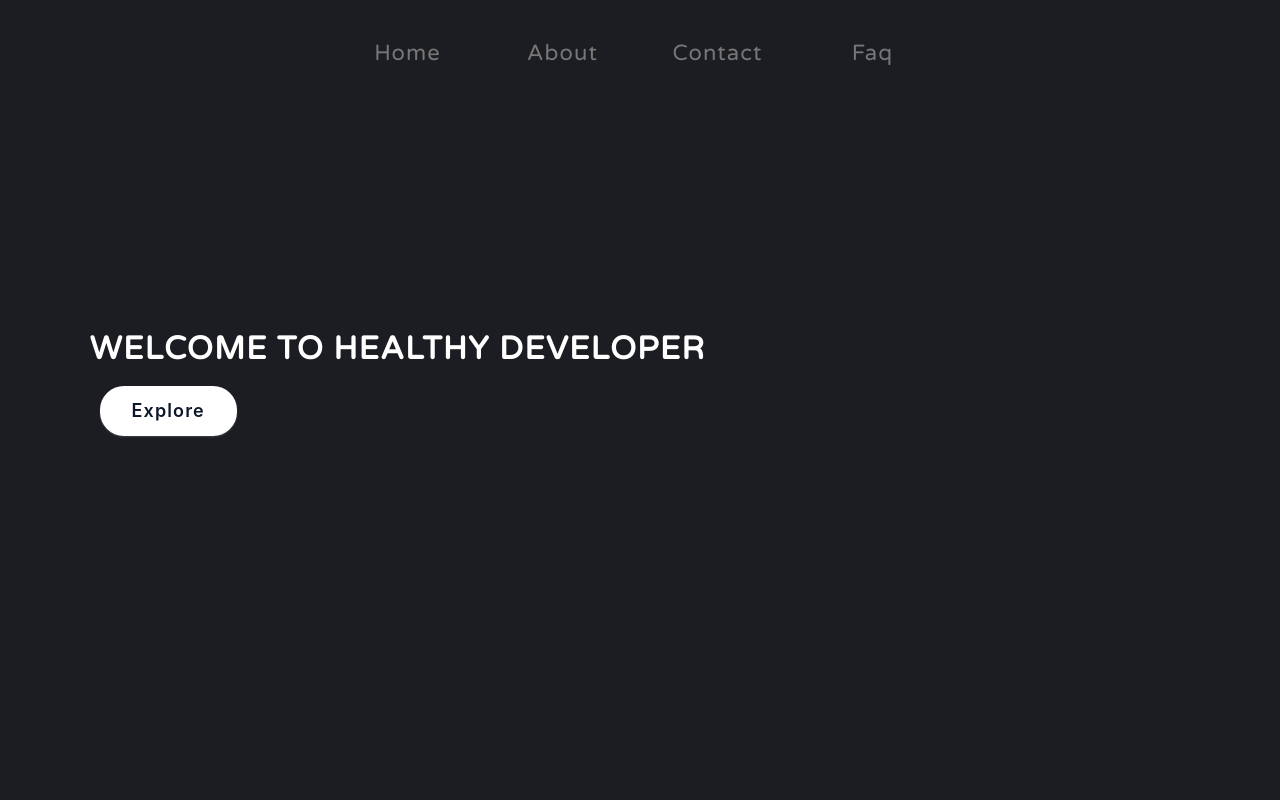
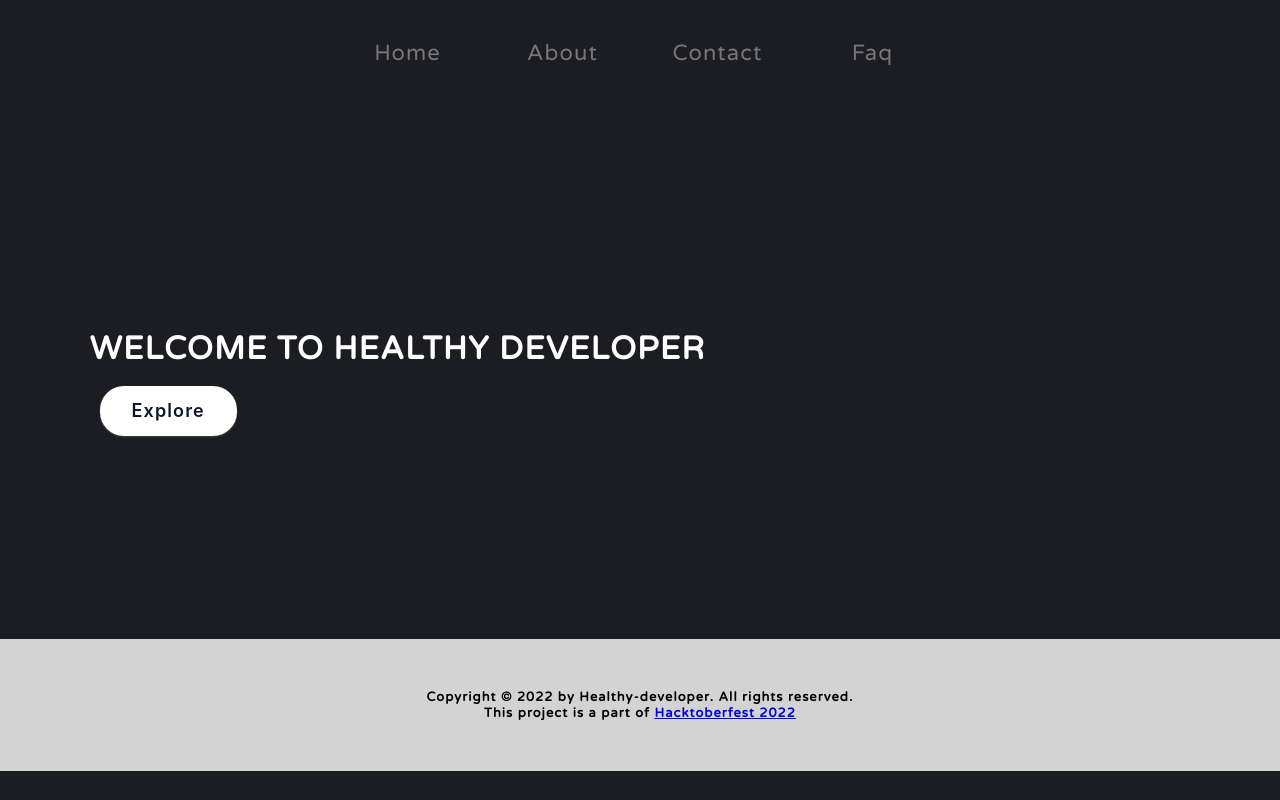
Before and after one commit to asdsyd/Healthy-developer, a website: page index.html in a window 1280 px wide. Drawn offline with Linux system fonts and the light colour scheme.

Commit message:
footer added to the site

```diff
--- a/index.html
+++ b/index.html
@@ -26,6 +26,22 @@
       </a>
     </div>
   </div>
+
+  <footer>
+    <div class="row">
+      <p>
+        Copyright &copy; 2022 by Healthy-developer. All rights reserved.
+      </p>
+      <p class="footer-desc">This project is a part of <a class="footer-desc"
+        href="https://hacktoberfest.digitalocean.com/" target="_blank"
+        rel="noopener noreferrer">Hacktoberfest
+        2022</a>
+</p>
+
+    </div>
+  </footer>
+
+
 </body>
 
 </html>
--- a/src/assets/style.css
+++ b/src/assets/style.css
@@ -98,6 +98,16 @@
   color: #fff;
 }
 
+footer {
+  background-color: lightgrey;
+  padding: 50px;
+  font-size: 80%;
+  text-align: center;
+  margin-top: 385px;
+  font-weight:bolder;
+ }
+
+
 @media (min-width: 768px) {
   .button-81 {
     font-size: 1.125rem;
```
